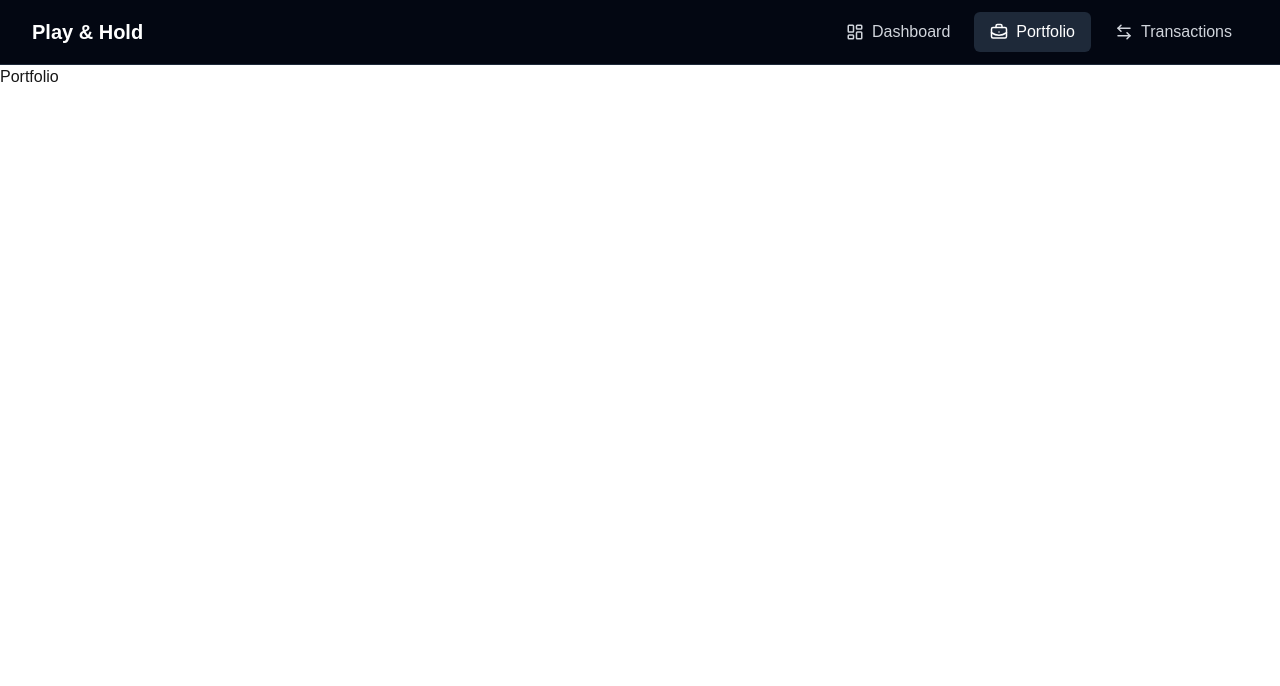
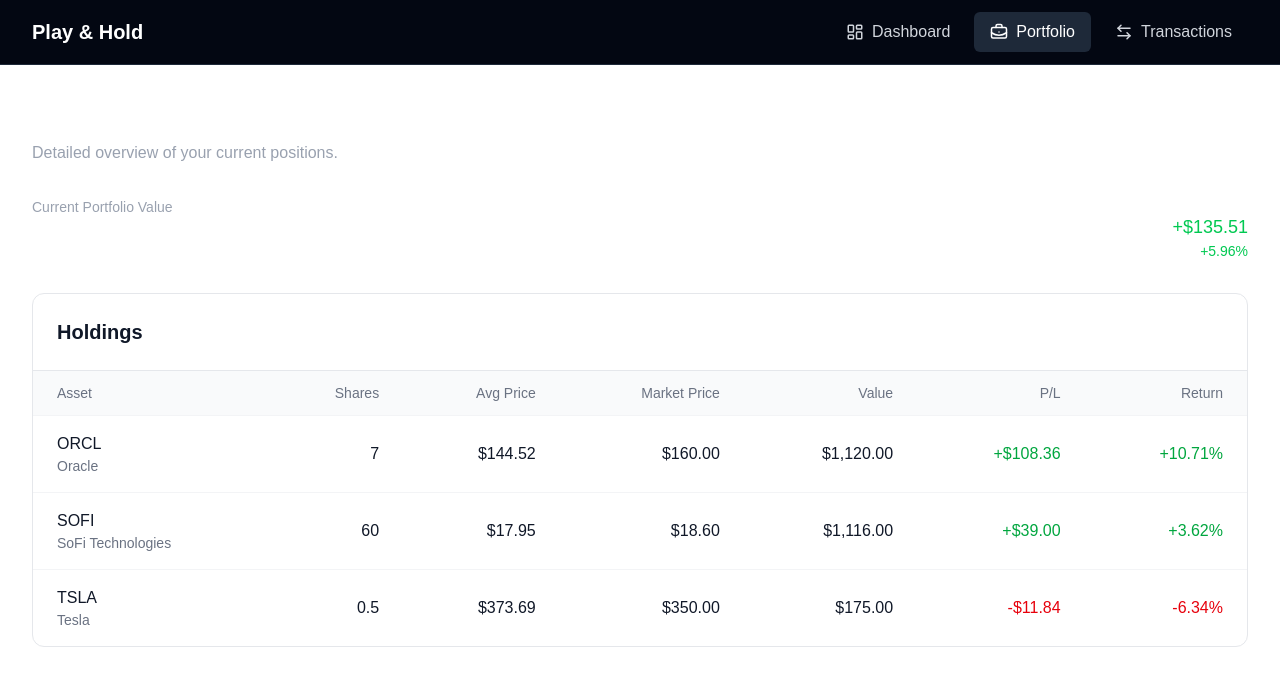
Before and after one commit to cristimanolache28/play-and-hold, a Next.js app in the folder frontend/play-and-hold-web/: page /portfolio in a window 1280 px wide. Shown: the top 686 px of the page. Built offline with nearby package versions, Linux system fonts and the light colour scheme.

Commit message:
Add portfolio page and reorganize holdings table

```diff
--- a/frontend/play-and-hold-web/app/dashboard/page.tsx
+++ b/frontend/play-and-hold-web/app/dashboard/page.tsx
@@ -1,4 +1,4 @@
-import HoldingsTable from "@/components/dashboard/HoldingsTable";
+import HoldingsTable from "@/components/portfolio/HoldingsTable";
 import SummaryCard from "@/components/dashboard/SummaryCard";
 import { mockHoldings } from "@/data/mockHoldings";
 
--- a/frontend/play-and-hold-web/app/portfolio/page.tsx
+++ b/frontend/play-and-hold-web/app/portfolio/page.tsx
@@ -1,7 +1,75 @@
+import HoldingsTable from "@/components/portfolio/HoldingsTable";
+import { mockHoldings } from "@/data/mockHoldings";
+
+import {
+  calculatePortfolioValue,
+  calculateTotalProfitLoss,
+  calculateTotalReturn,
+} from "@/lib/portfolioCalculations";
+
+import {
+  formatCurrency,
+  formatSignedCurrency,
+  formatSignedPercentage,
+} from "@/lib/formatters";
+
 export default function PortfolioPage() {
+  const portfolioValue =
+    calculatePortfolioValue(mockHoldings);
+
+  const totalProfitLoss =
+    calculateTotalProfitLoss(mockHoldings);
+
+  const totalReturn =
+    calculateTotalReturn(mockHoldings);
+
   return (
-    <div>
-      <h1>Portfolio</h1>
+    <div className="p-8">
+      <h1 className="text-3xl font-bold text-white">
+        Portfolio
+      </h1>
+
+      <p className="mt-2 text-gray-400">
+        Detailed overview of your current positions.
+      </p>
+
+      <div className="mt-8 flex items-end justify-between">
+        <div>
+          <p className="text-sm text-gray-400">
+            Current Portfolio Value
+          </p>
+
+          <p className="mt-1 text-4xl font-semibold text-white">
+            {formatCurrency(portfolioValue)}
+          </p>
+        </div>
+
+        <div className="text-right">
+          <p
+            className={`text-lg font-medium ${
+              totalProfitLoss >= 0
+                ? "text-green-500"
+                : "text-red-500"
+            }`}
+          >
+            {formatSignedCurrency(totalProfitLoss)}
+          </p>
+
+          <p
+            className={`text-sm ${
+              totalReturn >= 0
+                ? "text-green-500"
+                : "text-red-500"
+            }`}
+          >
+            {formatSignedPercentage(totalReturn)}
+          </p>
+        </div>
+      </div>
+
+      <div className="mt-8">
+        <HoldingsTable holdings={mockHoldings} />
+      </div>
     </div>
   );
 }
```
Also changed, not shown: frontend/play-and-hold-web/components/portfolio/HoldingsTable.tsx (renamed from frontend/play-and-hold-web/components/dashboard/HoldingsTable.tsx).
